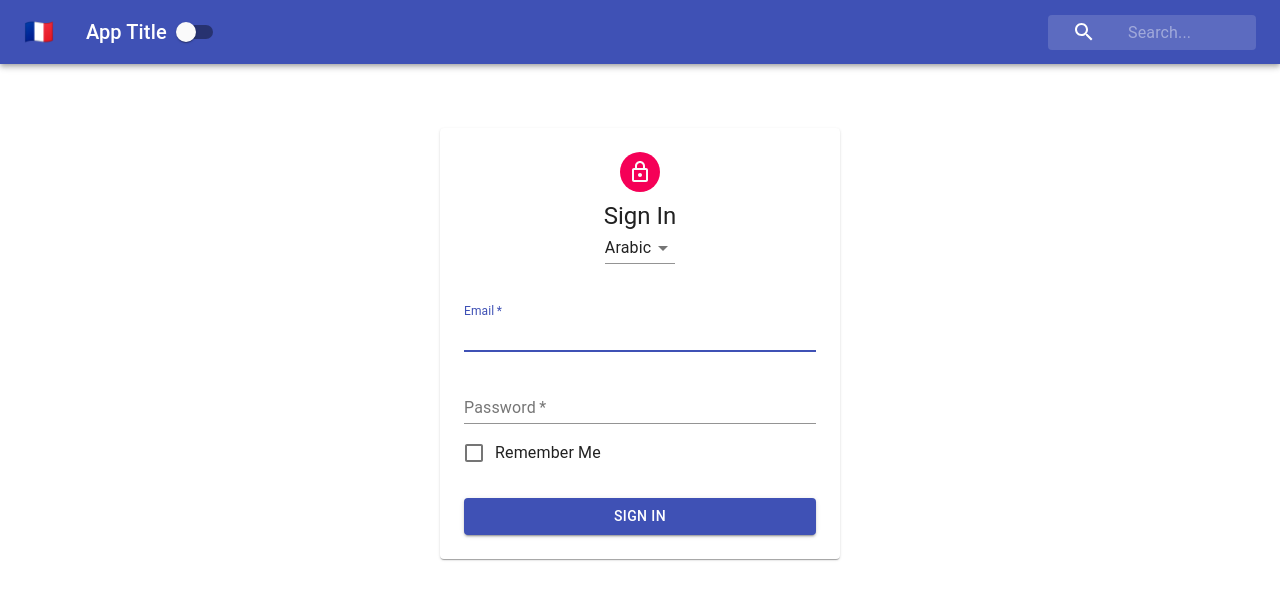
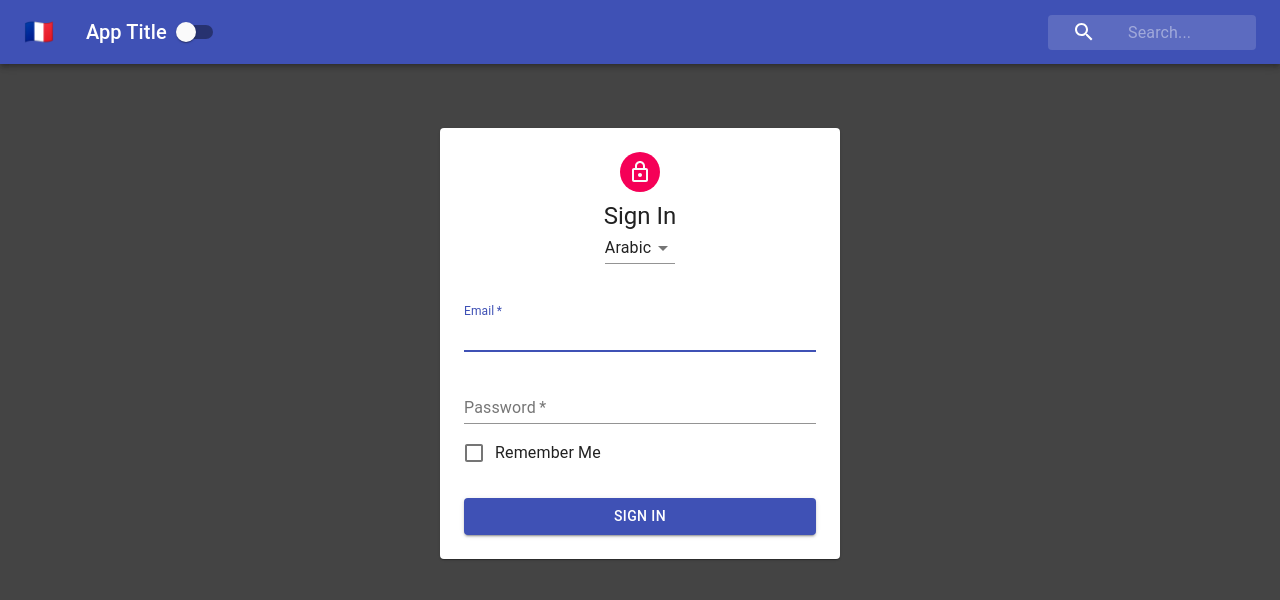
Before and after one commit to mAbadsa/register-page-react-context, a React (Create React App) app: page / in a window 1280 px wide. Shown: the top 600 px of the page. Built offline with nearby package versions, Linux system fonts and the light colour scheme.

Commit message:
Add PageContent Components

```diff
--- a/src/App.js
+++ b/src/App.js
@@ -1,13 +1,14 @@
 import React from 'react';
+import PageContent from './PageContent';
 import Navbar from "./Navbar";
 import Form from './Form';
 
 function App() {
   return (
-    <div className="App">
+    <PageContent>
       <Navbar/>
       <Form/>
-    </div>
+    </PageContent>
   );
 }
 
--- /dev/null
+++ b/src/PageContent.js
@@ -0,0 +1,14 @@
+import React, { Component } from "react";
+
+class PageContent extends Component {
+  render() {
+    const styles = {
+      backgroundColor: "#444",
+      width: "100%",
+      height: "100vw",
+    };
+    return <div style={styles}>{this.props.children}</div>;
+  }
+}
+
+export default PageContent;
```
